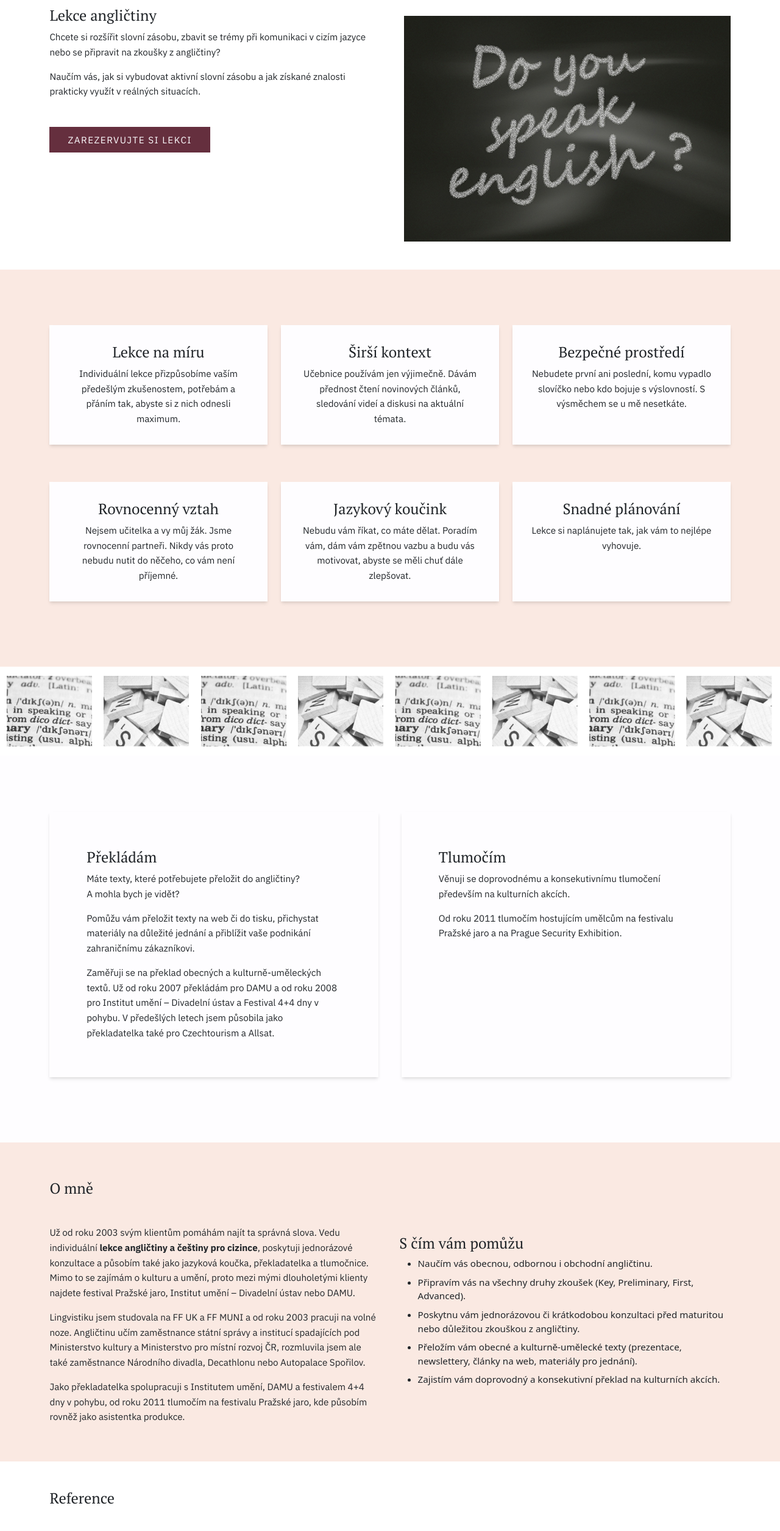
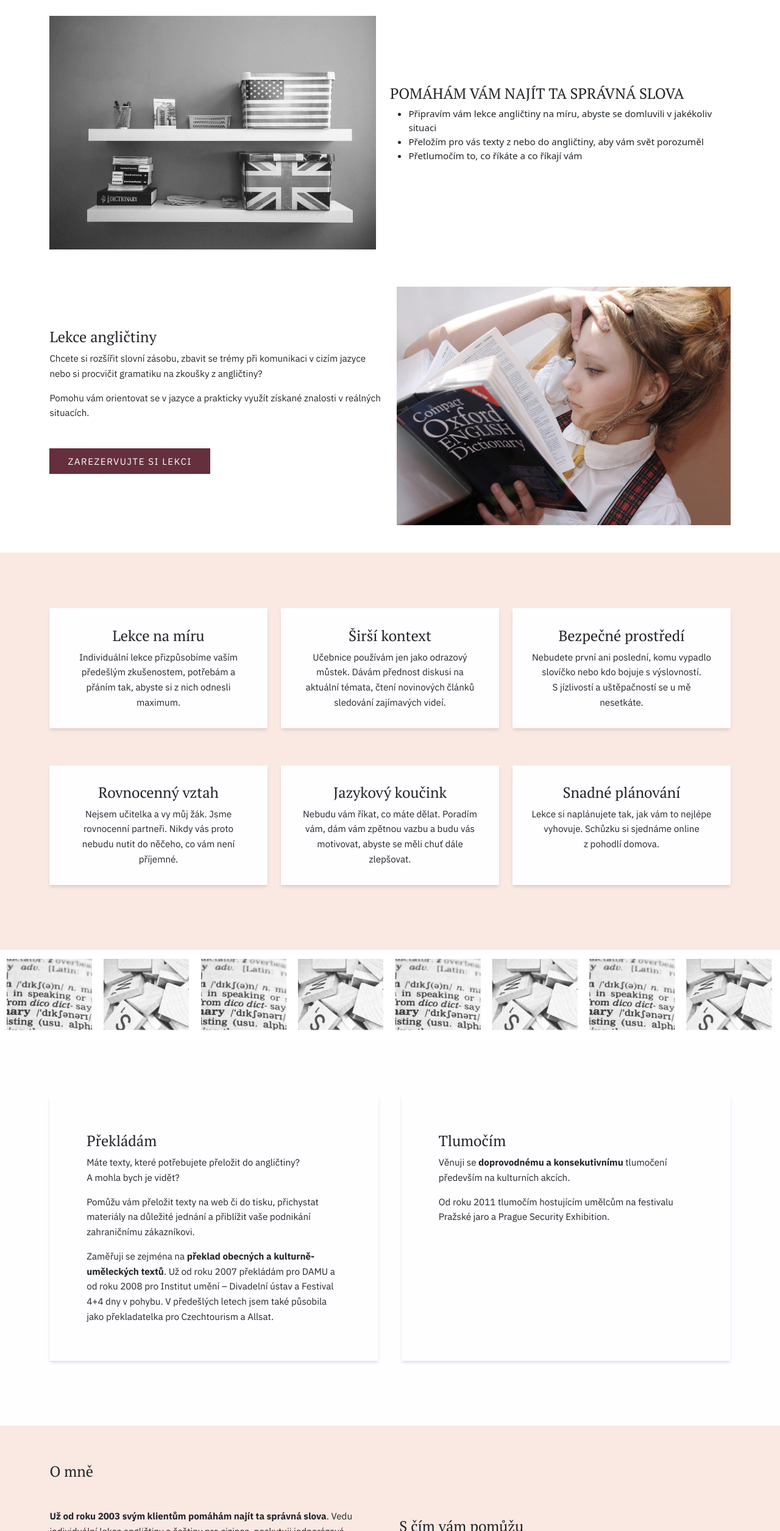
Before and after one commit to sarcino/Lingua-Franca, a plain HTML site: page index.html in a window 1280 px wide. Shown: the part 190-2700 px from the top of the page at 61% size. Drawn offline with nearby package versions, Linux system fonts and the light colour scheme.

Commit message:
copy
new copy
footer adjustment
new pictures

```diff
--- a/index.html
+++ b/index.html
@@ -58,24 +58,45 @@
     </nav>
 
     <main>
+
         <!-- ENGLISH LESSONS -->
         <div class="container-fluid mt-5 mb-5" id="lekce-anglictiny">
             <div class="container">
-                <div class="row">
+                <div class="row align-items-center">
+                    <div class="col-md mt-3 h-100">
+                        <img src="images/english.jpg" class="img-fluid" alt="...">
+                    </div>
                     <div class="col-md h-100 me-4">
+                        <h2>POMÁHÁM VÁM NAJÍT TA SPRÁVNÁ SLOVA</h2>
+                        <ul>
+                            <li>Připravím vám lekce angličtiny na míru, abyste se domluvili v jakékoliv situaci</li>
+                            <li>Přeložím pro vás texty z nebo do angličtiny, aby vám svět porozuměl</li>
+                            <li>Přetlumočím to, co říkáte a co říkají vám</li>
+                        </ul>
+
+
+                    </div>
+
+                </div>
+            </div>
+        </div>
+        <!-- ENGLISH LESSONS -->
+        <div class="container-fluid mt-5 mb-5" id="lekce-anglictiny">
+            <div class="container">
+                <div class="row align-items-center">
+                    <div class="col-md h-100">
+
                         <h2>Lekce angličtiny</h2>
                         <p>
-                            Chcete si rozšířit slovní zásobu, zbavit se trémy při komunikaci v cizím jazyce nebo se
-                            připravit na zkoušky z angličtiny?
+                            Chcete si rozšířit slovní zásobu, zbavit se trémy při komunikaci v cizím jazyce nebo si procvičit gramatiku na zkoušky z angličtiny?
                         </p>
                         <p>
-                            Naučím vás, jak si vybudovat aktivní slovní zásobu a jak získané znalosti prakticky využít v
-                            reálných situacích.
+                            Pomohu vám orientovat se v jazyce a prakticky využít získané znalosti v reálných situacích.
                         </p>
                         <a href="#" class="btn btn-primary button">Zarezervujte si lekci</a>
                     </div>
                     <div class="col-md mt-3 h-100">
-                        <img src="images/avatar.jpg" class="img-fluid" alt="...">
+                        <img src="images/learning-english.jpg" class="img-fluid" alt="...">
                     </div>
                 </div>
             </div>
@@ -84,7 +105,7 @@
         <!-- OTHER SERVICES -->
         <div class="container-fluid mt-5 pt-5 pb-5 highlighted" id="sluzby">
             <div class="container">
-                <div class="row mt-5">
+                <div class="row mt-5 align-items-center">
 
                     <div class="col-md mb-3">
                         <div class="card h-100 p-3 text-center service">
@@ -102,9 +123,7 @@
                         <div class="card h-100 p-3 text-center service">
                             <div class="card-body">
                                 <h2 class="card-title">Širší kontext</h2>
-                                <p class="card-text">Učebnice používám jen výjimečně. Dávám přednost čtení novinových
-                                    článků, sledování videí a
-                                    diskusi na aktuální témata.
+                                <p class="card-text">Učebnice používám jen jako odrazový můstek. Dávám přednost diskusi na aktuální témata, čtení novinových článků sledování zajímavých videí.
                                 </p>
                             </div>
                         </div>
@@ -114,9 +133,7 @@
                         <div class="card h-100 p-3 text-center service">
                             <div class="card-body">
                                 <h2 class="card-title">Bezpečné prostředí</h2>
-                                <p class="card-text">Nebudete první ani poslední, komu vypadlo slovíčko nebo kdo bojuje
-                                    s výslovností. S výsměchem se
-                                    u mě nesetkáte.
+                                <p class="card-text">Nebudete první ani poslední, komu vypadlo slovíčko nebo kdo bojuje s výslovností. <br />S jízlivostí a uštěpačností se u mě nesetkáte.
                                 </p>
                             </div>
                         </div>
@@ -155,6 +172,7 @@
                             <div class="card-body">
                                 <h2 class="card-title">Snadné plánování</h2>
                                 <p class="card-text">Lekce si naplánujete tak, jak vám to nejlépe vyhovuje.
+                                    Schůzku si sjednáme online z&nbsp;pohodlí domova.
                                 </p>
                             </div>
                         </div>
@@ -187,10 +205,9 @@
                                     jednání a přiblížit vaše podnikání zahraničnímu zákazníkovi.
                                 </p>
                                 <p class="card-text">
-                                    Zaměřuji se na překlad obecných a kulturně-uměleckých textů. Už od roku 2007
-                                    překládám pro DAMU a od roku 2008 pro Institut umění – Divadelní ústav a Festival 4+4 dny v pohybu. V
-                                    předešlých letech jsem působila jako překladatelka také pro Czechtourism a Allsat.
-                                </p>
+                                    Zaměřuji se zejména na <strong>překlad obecných a kulturně-uměleckých textů</strong>. Už od roku 2007 překládám pro DAMU a od roku 2008 pro Institut umění – Divadelní ústav a Festival 4+4 dny v pohybu. V předešlých letech jsem také působila
+                                    jako překladatelka pro Czechtourism a Allsat.
+                                   </p>
                             </div>
                         </div>
                     </div>
@@ -200,11 +217,11 @@
                             <div class="card-body">
                                 <h2 class="card-title">Tlumočím</h2>
                                 <p class="card-text">
-                                    Věnuji se doprovodnému a konsekutivnímu tlumočení především na kulturních akcích.
+                                    Věnuji se <strong>doprovodnému a konsekutivnímu</strong> tlumočení především na kulturních akcích.
+
                                 </p>
                                 <p class="card-text">
-                                    Od roku 2011 tlumočím hostujícím umělcům na festivalu Pražské jaro a na Prague
-                                    Security Exhibition.
+                                    Od roku 2011 tlumočím hostujícím umělcům na festivalu Pražské jaro a Prague Security Exhibition.
                                 </p>
                             </div>
                         </div>
@@ -223,8 +240,8 @@
                 <div class="row mt-5">
                     <div class="col-md pe-3">
                         <p>
-                            Už od roku 2003 svým klientům pomáhám najít ta správná
-                            slova. Vedu individuální <strong>lekce angličtiny a češtiny pro cizince</strong>,
+                            <strong>Už od roku 2003 svým klientům pomáhám najít ta správná
+                            slova</strong>. Vedu individuální lekce angličtiny a češtiny pro cizince,
                             poskytuji jednorázové konzultace a působím také jako
                             jazyková koučka, překladatelka a tlumočnice. Mimo to se
                             zajímám o kulturu a umění, proto mezi mými dlouholetými
@@ -232,15 +249,15 @@
                             Divadelní ústav nebo DAMU.
                         </p>
                         <p>
-                            Lingvistiku jsem studovala na FF UK a FF MUNI a od roku
-                            2003 pracuji na volné noze. Angličtinu učím zaměstnance
+                            <strong>Lingvistiku jsem studovala na FF UK a FF MUNI a od roku
+                            2003 pracuji na volné noze</strong>. Angličtinu učím zaměstnance
                             státní správy a institucí spadajících pod Ministerstvo kultury a
                             Ministerstvo pro místní rozvoj ČR, rozmluvila jsem ale také
                             zaměstnance Národního divadla, Decathlonu nebo
                             Autopalace Spořilov. </p>
                         <p>
-                            Jako překladatelka spolupracuji s Institutem umění, DAMU a
-                            festivalem 4+4 dny v pohybu, od roku 2011 tlumočím na
+                            <strong>Jako překladatelka spolupracuji s Institutem umění, DAMU a
+                            festivalem 4+4 dny v pohybu</strong>, od roku 2011 tlumočím na
                             festivalu Pražské jaro, kde působím rovněž jako asistentka
                             produkce.
                         </p>
@@ -310,10 +327,13 @@
         <div class="container-fluid pt-5 pb-5 highlighted" id="kontakt">
             <div class="container">
                 <div class="row justify-content-center">
-                    <div class="col-2">
-                        <h2 class="text-center">Ozvěte se</h2>
-                        <p class="text-center">eliska@lingua-franca.cz<br>
-                            telefonní číslo
+                    <div class="col-5">
+                        <h2 class="text-center">Chcete najít ta správná slova?</h2>
+                        <p class="text-center">Domluvte si se mnou nezávaznou konzultaci a zjistěte, zda jsem pro vás ta pravá lektorka, tlumočnice nebo překladatelka.
+                        </p>
+                        <p class="text-center">
+                            <a href="mailto:eliska@lingua-franca.cz">eliska@lingua-franca.cz</a><br />
+                            +420 607 504 468
                         </p>
                     </div>
                 </div>
@@ -321,11 +341,9 @@
         </div>
 
         <!-- FOOTER NAV -->
-        <div class="navbar navbar-expand-lg navbar-dark navigation-bottom highlighted-dark ">
+        <div class="navbar navbar-expand-lg navbar-dark navigation-bottom highlighted-dark">
 
-
-
-            <div class="container-fluid ms-5 me-5 mt-5 mb-3">
+            <div class="container-fluid ms-5 me-5 mt-3 mb-3">
 
                 <div class="collapse navbar-collapse justify-content-start" id="navbarNav">
                     <ul class="navbar-nav navigation-items">
@@ -343,6 +361,13 @@
                         </li>
                         <li class="nav-item">
                             <a class="nav-link" href="#reference">Reference</a>
+                        </li>
+
+                        <li class="nav-item">
+                            <a class="nav-link" href="./documents/obchodni-podminky.pdf">Obchodní podmínky</a>
+                        </li>
+                        <li class="nav-item">
+                            <a class="nav-link" href="./documents/gdpr.pdf">GDPR</a>
                         </li>
 
                     </ul>
--- a/style.css
+++ b/style.css
@@ -90,6 +90,10 @@ footer .navigation-bottom ul li {
     color: var(--color-white);
 }
 
+#kontakt a {
+    color: var(--color-catawba);
+}
+
 .logo {
     padding: 92px 0 0 0;
     overflow: hidden;
```
Also changed, not shown: images/avatar.jpg (deleted), images/english.jpg (added), images/learning-english.jpg (added), images/placeholder-img.PNG (deleted), 2 other files.
